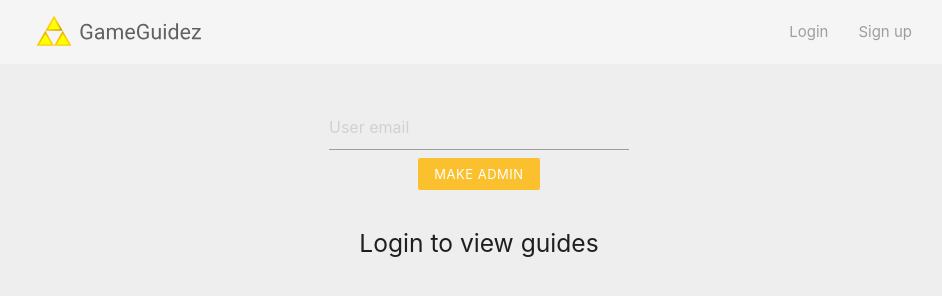
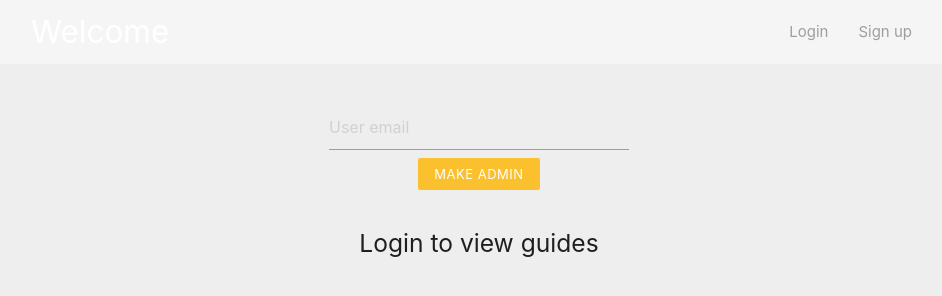
Before and after one commit to mfcandan/firebase-auth-site, a website: page index.html in a window 1280 px wide. Shown: the whole page, without its empty margins (161-1103 px from the left). Drawn offline with nearby package versions, Linux system fonts and the light colour scheme; no server answers.

Commit message:
screenshots

```diff
--- a/index.html
+++ b/index.html
@@ -13,7 +13,7 @@
   <nav class="z-depth-0 grey lighten-4">
     <div class="nav-wrapper container">
       <a href="#" class="brand-logo">
-        <img src="img/logo.svg" style="width: 180px; margin-top: 10px;">
+        Welcome
       </a>
       <ul id="nav-mobile" class="right hide-on-med-and-down">
           <li class="logged-in">
```
Also changed, not shown: img/logo.svg (deleted), screenshot1.png (added), screenshot2.png (added).
